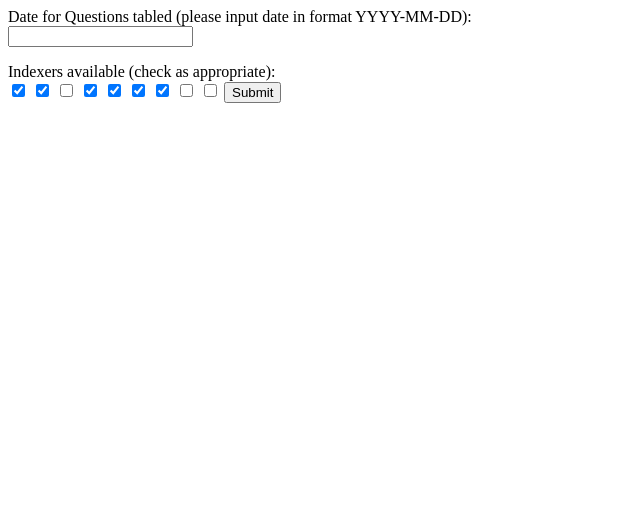
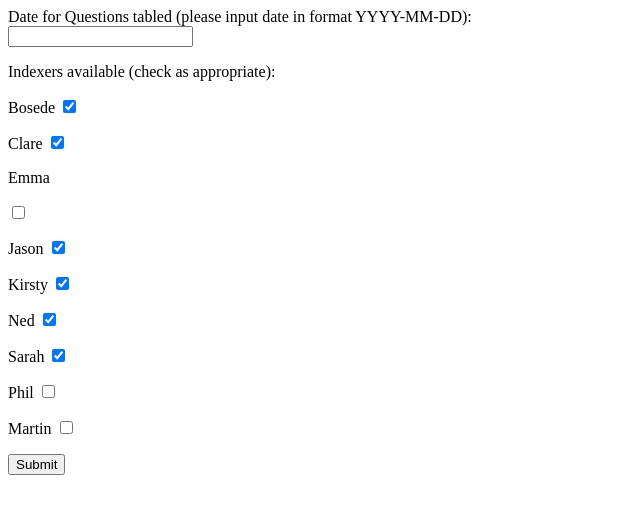
Before and after one commit to Mognar/wpqhandler, a Flask app: page / in a window 1280 px wide. Shown: the top 514 px of the page, without its empty margins (0-640 px from the left). Run offline with Flask 2, Linux system fonts and the light colour scheme.

Commit message:
Update student.html

```diff
--- a/templates/student.html
+++ b/templates/student.html
@@ -4,15 +4,15 @@
       <form action = "/signup" method = "POST">
          <p>Date for Questions tabled (please input date in format YYYY-MM-DD):</br> <input type = "text" name = "Date" /></p>
          <p>Indexers available (check as appropriate):</br>
-         <input type="checkbox" name="hello" value="Bosede" checked>
-         <input type="checkbox" name="hello" value="Clare" checked>
-         <input type="checkbox" name="hello" value="Emma" unchecked>
-         <input type="checkbox" name="hello" value="Jason" checked>
-         <input type="checkbox" name="hello" value="Kirsty" checked>
-         <input type="checkbox" name="hello" value="Ned" checked>
-         <input type="checkbox" name="hello" value="Sarah" checked>
-         <input type="checkbox" name="hello" value="Phil" unchecked>
-         <input type="checkbox" name="hello" value="Martin" unchecked>
+         <p>Bosede <input type="checkbox" name="hello" value="Bosede" checked></p>
+         <p>Clare <input type="checkbox" name="hello" value="Clare" checked></p>
+         <p>Emma <p><input type="checkbox" name="hello" value="Emma" unchecked></p>
+         <p>Jason <input type="checkbox" name="hello" value="Jason" checked></p>
+         <p>Kirsty <input type="checkbox" name="hello" value="Kirsty" checked></p>
+         <p>Ned <input type="checkbox" name="hello" value="Ned" checked></p>
+         <p>Sarah <input type="checkbox" name="hello" value="Sarah" checked></p>
+         <p>Phil <input type="checkbox" name="hello" value="Phil" unchecked></p>
+         <p>Martin <input type="checkbox" name="hello" value="Martin" unchecked></p>
       <input type="submit" value="Submit">
       </form>
 
```
